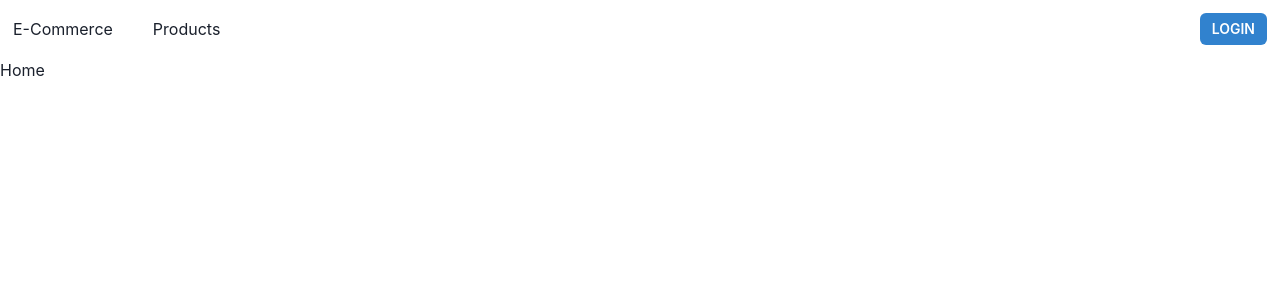
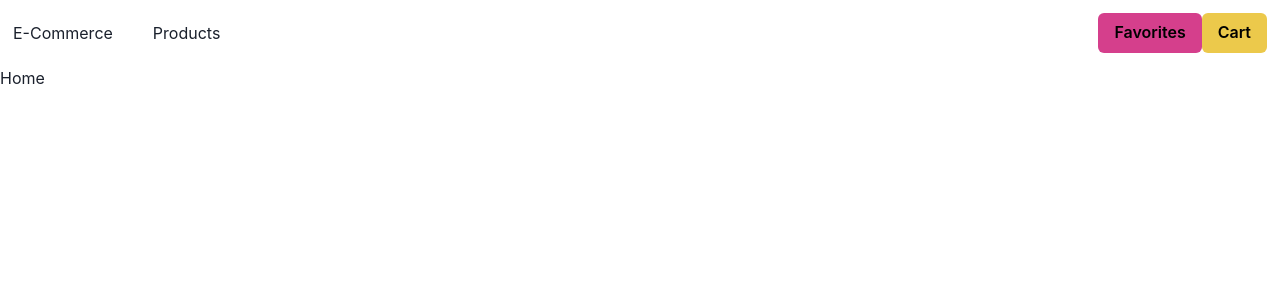
Before and after one commit to vildandemir/react-e-commerce-app, a React (Create React App) app: page / in a window 1280 px wide. Shown: the top 300 px of the page. Built offline with nearby package versions, Linux system fonts and the light colour scheme.

Commit message:
add favorites and cart buttons

```diff
--- a/src/components/Navbar/index.js
+++ b/src/components/Navbar/index.js
@@ -16,8 +16,11 @@ function Navbar() {
         </ul>
       </div>
       <div className="right">
-        <Button colorScheme="blue" size="sm">
-          LOGIN
+        <Button colorScheme="pink" color="black" size="md">
+          <Link to="/favorites">Favorites</Link>
+        </Button>
+        <Button colorScheme="yellow" color="black" size="md">
+          <Link to="/cart">Cart</Link>
         </Button>
       </div>
     </nav>
```
